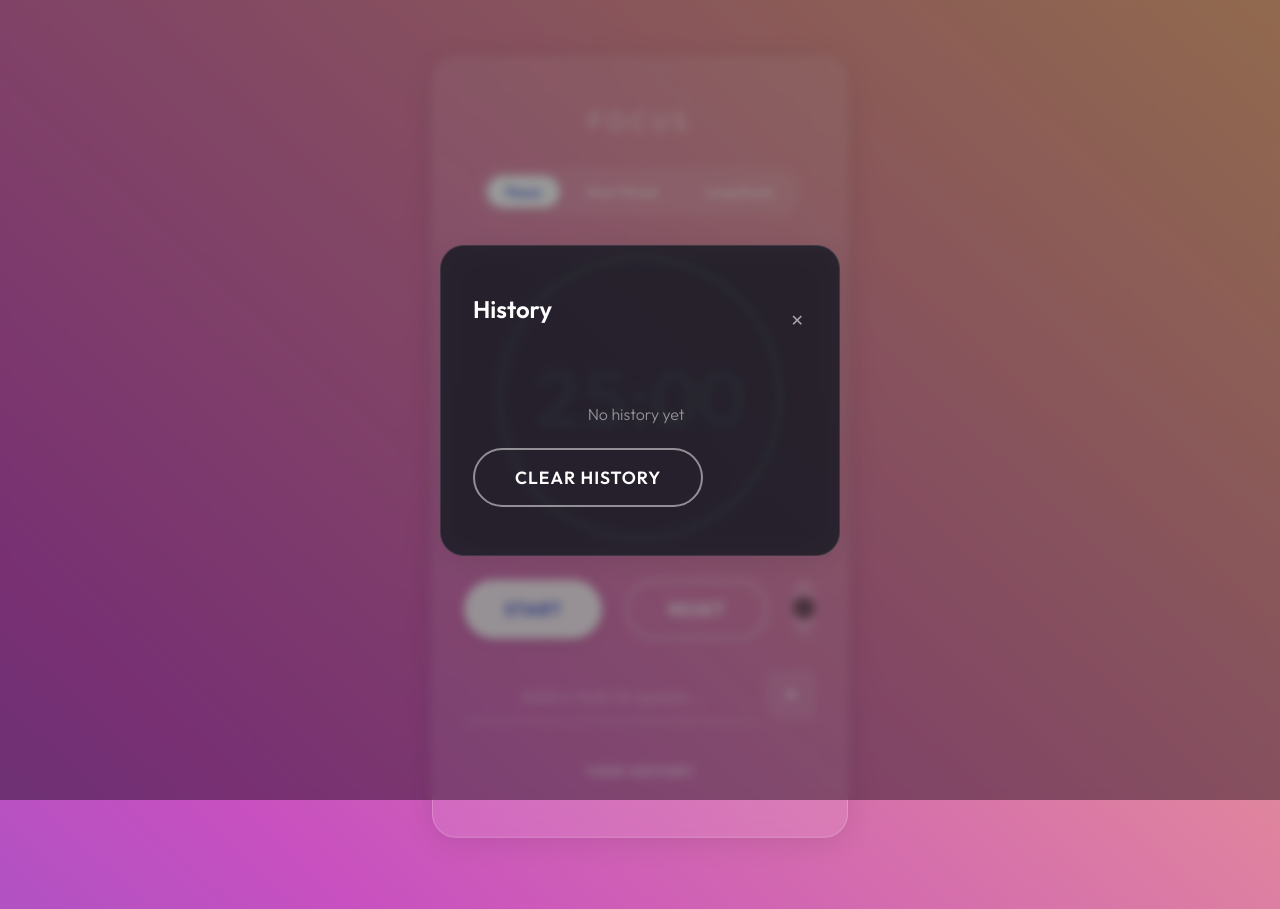
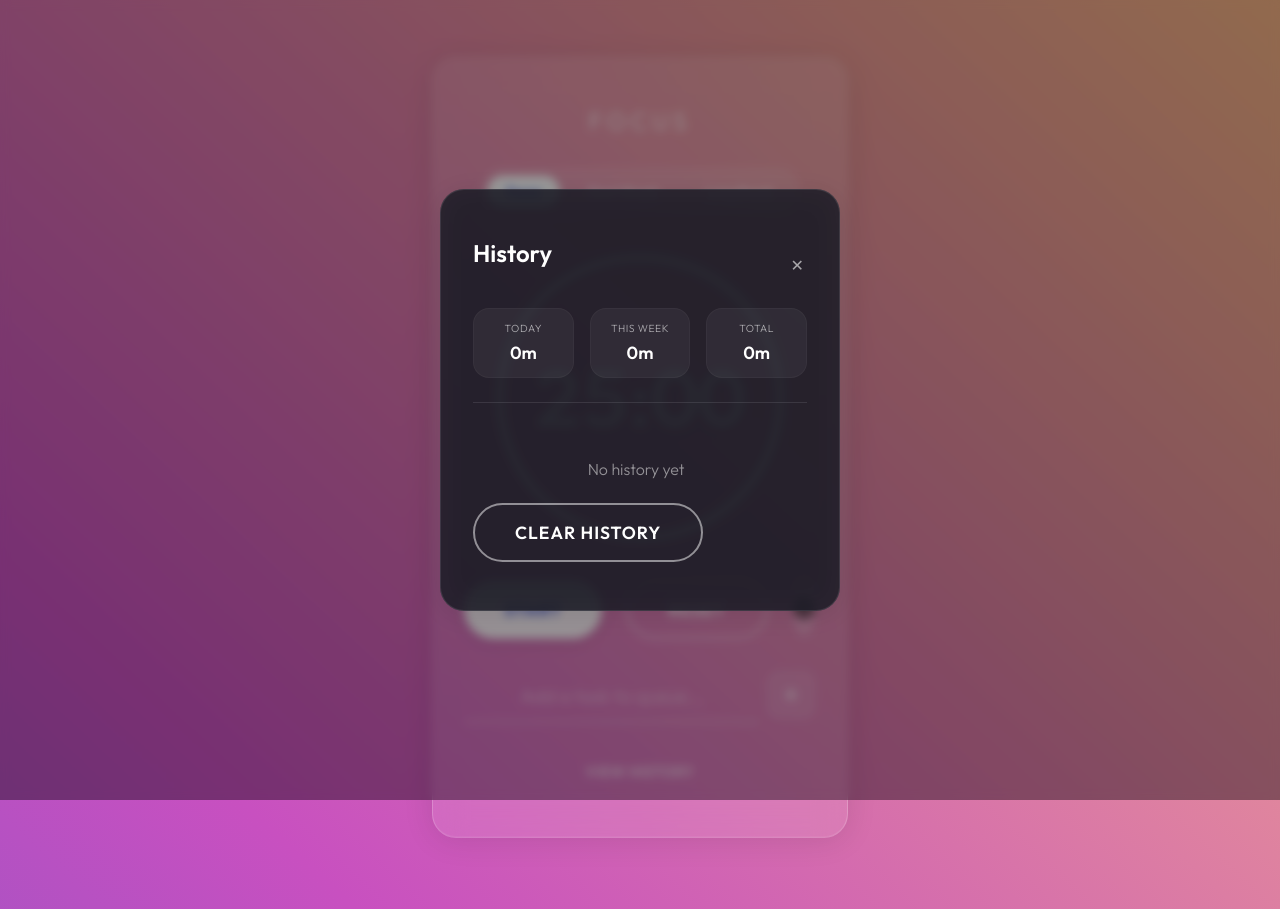
Before and after one commit to tbits101/pomodoro-timer, a plain HTML site: page index.html in a window 1280 px wide. Both pictures are taken after a click on the button "VIEW HISTORY". Drawn offline with Linux system fonts and the light colour scheme.

Commit message:
Implement History Analytics: Total, Daily, and Weekly summaries

```diff
--- a/index.html
+++ b/index.html
@@ -120,6 +120,22 @@
                 <h2>History</h2>
                 <button id="close-history-btn" class="icon-btn-small">✕</button>
             </div>
+
+            <div id="history-summary" class="history-summary">
+                <div class="summary-item">
+                    <span class="summary-label">Today</span>
+                    <span id="stats-today" class="summary-value">0m</span>
+                </div>
+                <div class="summary-item">
+                    <span class="summary-label">This Week</span>
+                    <span id="stats-week" class="summary-value">0m</span>
+                </div>
+                <div class="summary-item">
+                    <span class="summary-label">Total</span>
+                    <span id="stats-total" class="summary-value">0m</span>
+                </div>
+            </div>
+
             <ul id="history-list" class="history-list">
                 <!-- Items will be injected here -->
             </ul>
--- a/script.js
+++ b/script.js
@@ -38,6 +38,9 @@ const historyModal = document.getElementById('history-modal');
 const historyList = document.getElementById('history-list');
 const closeHistoryBtn = document.getElementById('close-history-btn');
 const clearHistoryBtn = document.getElementById('clear-history-btn');
+const statsToday = document.getElementById('stats-today');
+const statsWeek = document.getElementById('stats-week');
+const statsTotal = document.getElementById('stats-total');
 
 // Settings Elements
 const settingsBtn = document.getElementById('settings-btn');
@@ -180,7 +183,41 @@ function addToHistory(taskName) {
     renderHistory();
 }
 
+function formatDuration(totalMins) {
+    if (totalMins < 60) return `${totalMins}m`;
+    const hours = Math.floor(totalMins / 60);
+    const mins = totalMins % 60;
+    return mins > 0 ? `${hours}h ${mins}m` : `${hours}h`;
+}
+
+function calculateHistoryStats() {
+    const now = new Date();
+    const todayStart = new Date(now.getFullYear(), now.getMonth(), now.getDate()).getTime();
+    const weekStart = todayStart - (7 * 24 * 60 * 60 * 1000);
+
+    let totalMins = 0;
+    let todayMins = 0;
+    let weekMins = 0;
+
+    history.forEach(item => {
+        const duration = parseInt(item.duration) || 0;
+        totalMins += duration;
+
+        if (item.id >= todayStart) {
+            todayMins += duration;
+        }
+        if (item.id >= weekStart) {
+            weekMins += duration;
+        }
+    });
+
+    statsToday.textContent = formatDuration(todayMins);
+    statsWeek.textContent = formatDuration(weekMins);
+    statsTotal.textContent = formatDuration(totalMins);
+}
+
 function renderHistory() {
+    calculateHistoryStats();
     historyList.innerHTML = '';
 
     if (history.length === 0) {
--- a/style.css
+++ b/style.css
@@ -103,6 +103,44 @@ body {
     max-width: 600px;
     /* Wider modal for history */
     width: 95%;
+}
+
+.history-summary {
+    display: grid;
+    grid-template-columns: repeat(3, 1fr);
+    gap: 1rem;
+    margin: 1rem 0 1.5rem;
+    padding-bottom: 1.5rem;
+    border-bottom: 1px solid rgba(255, 255, 255, 0.1);
+}
+
+.summary-item {
+    background: rgba(255, 255, 255, 0.05);
+    padding: 0.8rem 0.5rem;
+    border-radius: 16px;
+    text-align: center;
+    border: 1px solid rgba(255, 255, 255, 0.03);
+    transition: transform 0.2s ease;
+}
+
+.summary-item:hover {
+    transform: translateY(-2px);
+    background: rgba(255, 255, 255, 0.08);
+}
+
+.summary-label {
+    display: block;
+    font-size: 0.65rem;
+    text-transform: uppercase;
+    letter-spacing: 0.05em;
+    opacity: 0.6;
+    margin-bottom: 0.4rem;
+}
+
+.summary-value {
+    font-size: 1.1rem;
+    font-weight: 600;
+    color: white;
 }
 
 .history-list {
--- a/version.js
+++ b/version.js
@@ -1,2 +1,2 @@
-const APP_VERSION = "1.4.1";
-const BUILD_TIME = "2026-01-20 18:20";
+const APP_VERSION = "1.5.1";
+const BUILD_TIME = "2026-01-20 18:25";
```
Also changed, not shown: README.md.
